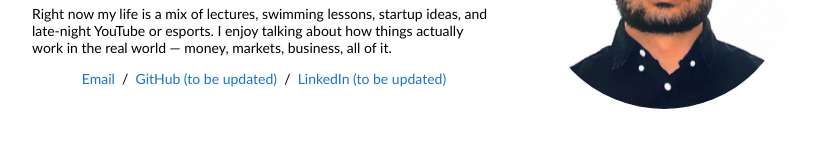
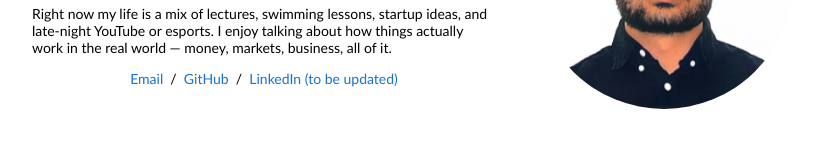
Before and after one commit to Nawvak/Nawvak.github.io, a plain HTML site: page index.html in a window 1280 px wide. Shown: the part 172-327 px from the top of the page, without its empty margins (228-1051 px from the left). Drawn offline with Linux system fonts and the light colour scheme.

Commit message:
Update index.html

```diff
--- a/index.html
+++ b/index.html
@@ -38,7 +38,7 @@
                 <p style="text-align:center">
                   <a href="mailto:davoudisobhan@gmail.com">Email</a>
                   &nbsp;/&nbsp;
-                  <a href="https://github.com/" target="_blank">GitHub (to be updated)</a>
+                <a href="https://github.com/nawvak" target="_blank">GitHub</a>
                   &nbsp;/&nbsp;
                   <a href="https://www.linkedin.com/" target="_blank">LinkedIn (to be updated)</a>
                 </p>
```
